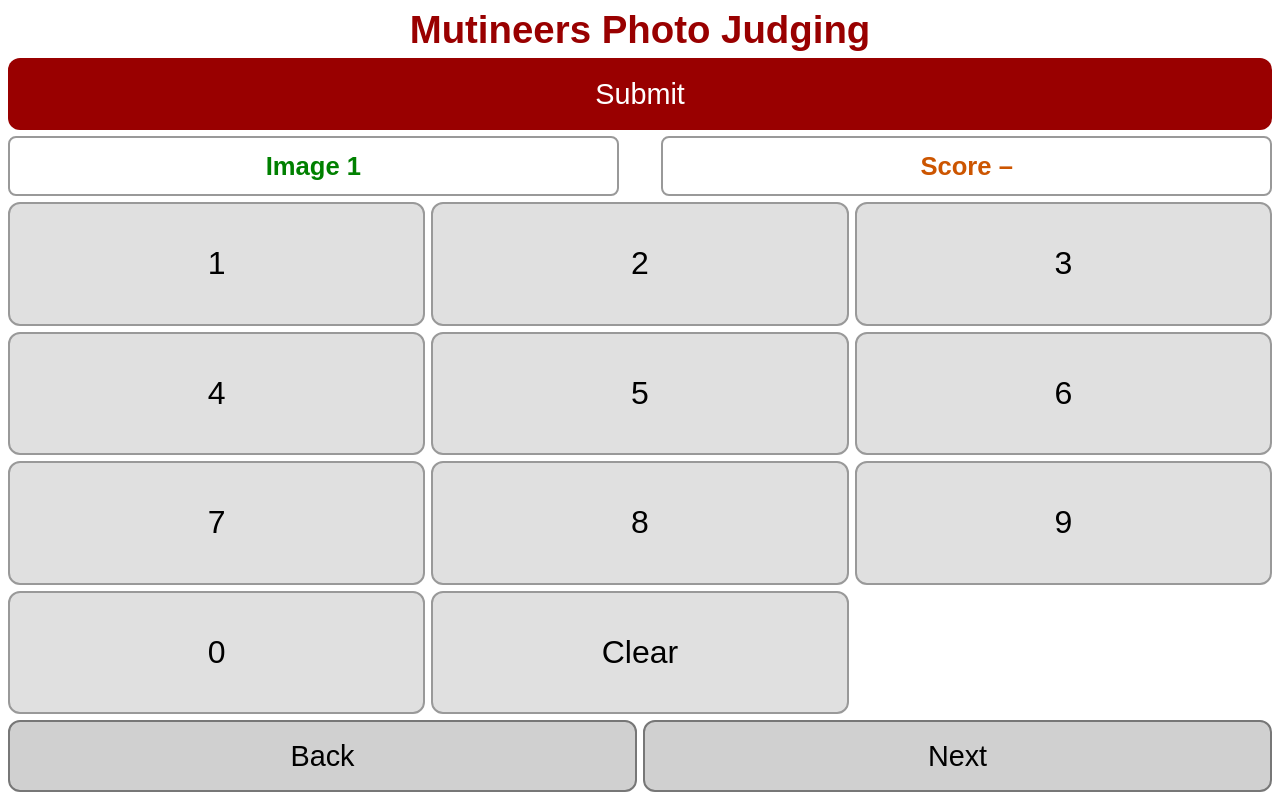
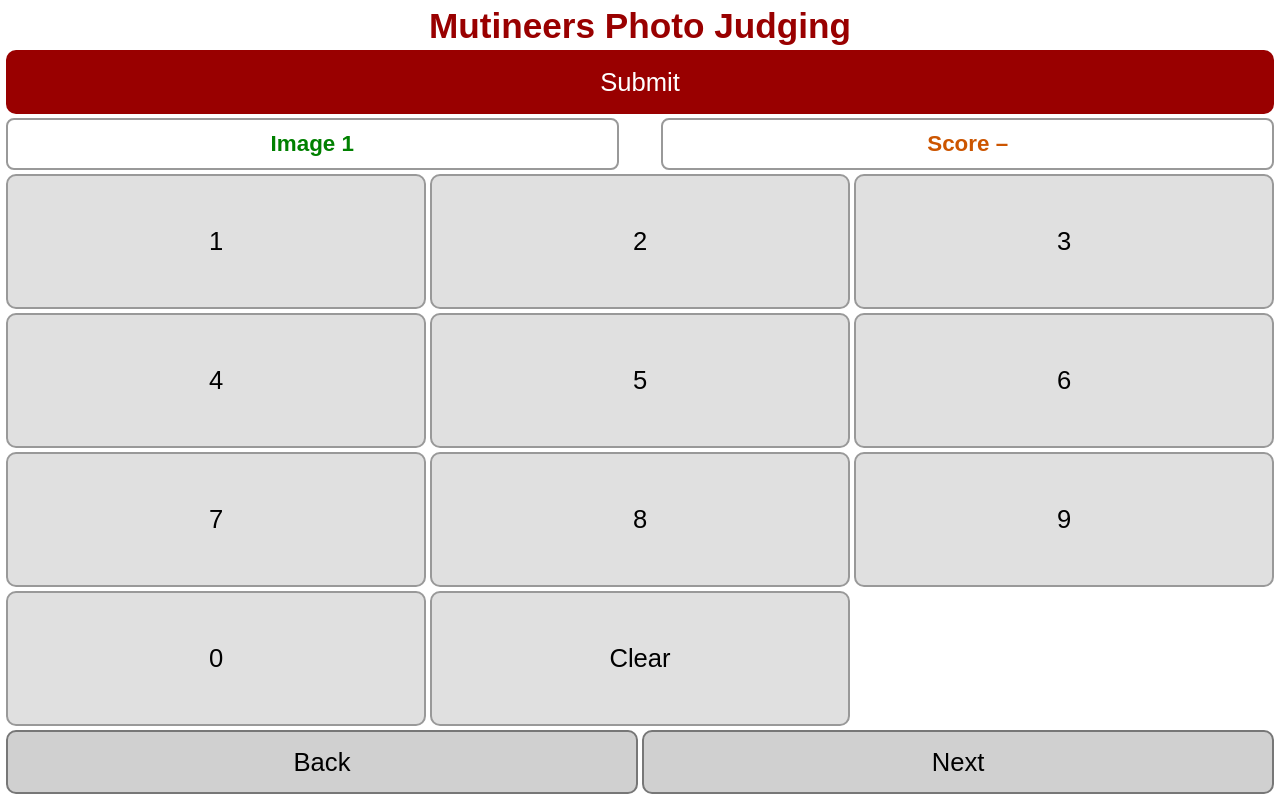
Before and after one commit to TheMutineers/mutineers-judging, a plain HTML site: page index.html in a window 1280 px wide. Drawn offline with Linux system fonts and the light colour scheme.

Commit message:
Update index.html

```diff
--- a/index.html
+++ b/index.html
@@ -20,27 +20,31 @@
         height: 100vh;
         display: flex;
         flex-direction: column;
-        padding: 8px;
+        padding: 6px;
         box-sizing: border-box;
     }
 
     /* Title */
     h1 {
-        margin: 0 0 6px 0;
-        font-size: 2.4em;
+        margin: 0 0 4px 0;
+        font-size: 2.2em;
         color: #990000;
         font-weight: bold;
     }
 
-    /* Submit button */
+    /* Submit button (smaller) */
     #submitButton {
         background: #990000;
         color: white;
         border: none;
         width: 100%;
-        height: 9vh;
-        font-size: 1.8em;
-        border-radius: 12px;
+        height: 8vh;
+        font-size: 1.6em;
+        border-radius: 10px;
+    }
+
+    #submitButton:active {
+        background: #bb0000;
     }
 
     /* Voting area */
@@ -48,44 +52,44 @@
         flex: 1;
         display: flex;
         flex-direction: column;
-        margin-top: 6px;
+        margin-top: 4px;
     }
 
-    /* Top bar */
+    /* Top bar (smaller) */
     #topBar {
         display: flex;
         justify-content: space-between;
-        margin-bottom: 6px;
+        margin-bottom: 4px;
     }
 
     .infoBox {
         border: 2px solid #999;
         border-radius: 8px;
         width: 48%;
-        height: 7vh;
+        height: 6vh;
         display: flex;
         align-items: center;
         justify-content: center;
-        font-size: 1.6em;
+        font-size: 1.4em;
         font-weight: bold;
     }
 
     #imageNumber { color: #008000; }
     #scoreDisplay { color: #cc5500; }
 
-    /* Keypad grid — SHRUNK */
+    /* Keypad grid — smaller buttons */
     #keypad {
         flex: 1;
         display: grid;
         grid-template-columns: repeat(3, 1fr);
         grid-auto-rows: 1fr;
-        gap: 6px;
-        margin-bottom: 6px;
+        gap: 4px;
+        margin-bottom: 4px;
     }
 
     .keyBtn {
-        font-size: 2em;       /* smaller */
-        border-radius: 12px;
+        font-size: 1.6em;   /* smaller */
+        border-radius: 10px;
         background: #e0e0e0;
         border: 2px solid #999;
         display: flex;
@@ -93,23 +97,31 @@
         justify-content: center;
     }
 
-    /* Navigation buttons — now fully visible */
+    .keyBtn:active {
+        background: #ccc;
+    }
+
+    /* Navigation buttons — smaller + shorter row */
     #navRow {
         display: flex;
         justify-content: space-between;
-        gap: 6px;
-        height: 9vh;
+        gap: 4px;
+        height: 8vh;
     }
 
     .navBtn {
         width: 50%;
-        font-size: 1.8em;
-        border-radius: 12px;
+        font-size: 1.6em;   /* smaller */
+        border-radius: 10px;
         background: #d0d0d0;
         border: 2px solid #777;
         display: flex;
         align-items: center;
         justify-content: center;
+    }
+
+    .navBtn:active {
+        background: #bbb;
     }
 
     /* Summary screen */
```
